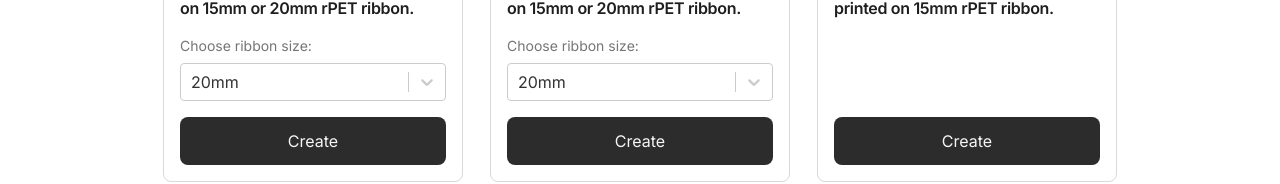
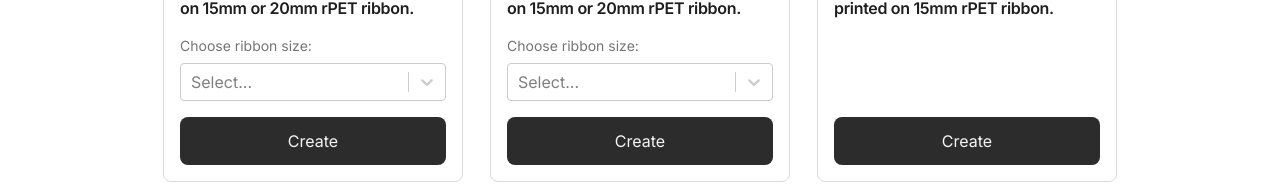
Before and after one commit to zlatimirCS/lanyard-starter-next, a Next.js app: page / in a window 1280 px wide. Shown: the part 695-879 px from the top of the page. Built offline with nearby package versions, Linux system fonts and the light colour scheme.

Commit message:
add to and read from cookies stored in browser

```diff
--- a/components/pages/homePageComponent.tsx
+++ b/components/pages/homePageComponent.tsx
@@ -1,4 +1,5 @@
 "use client";
+import React, { useEffect } from "react";
 import ChooseProduct from "../builder/chooseProduct";
 import dynamic from "next/dynamic";
 import { useUIStore } from "@/store/uiStore";
@@ -19,6 +20,25 @@ const Proof = dynamic(() => import("../builder/proof"), { ssr: false });
 
 function HomePageComponent() {
   const currentStep = useUIStore((state) => state.currentStep);
+  const settings = useUIStore((state) => state.settings);
+  const loadSettingsFromCookies = useUIStore((s) => s.loadSettingsFromCookies);
+
+  // Load settings from cookies on mount
+  useEffect(() => {
+    loadSettingsFromCookies();
+  }, []);
+
+  // Save settings to cookies whenever they change
+  useEffect(() => {
+    console.log("settings in useEffect:", settings);
+    const saveSettingsToCookies = (settingsToSave: typeof settings) => {
+      document.cookie = `productSettings=${encodeURIComponent(
+        JSON.stringify(settingsToSave)
+      )}; path=/; max-age=${60 * 60 * 24 * 30}`; // Expires in 30 days
+    };
+
+    saveSettingsToCookies(settings);
+  }, [settings]);
   const routeSteps = () => {
     switch (currentStep) {
       case 0:
--- a/store/uiStore.ts
+++ b/store/uiStore.ts
@@ -18,17 +18,34 @@ interface UIStore {
   setCurrentStep: (step: number) => void;
   settings: Settings;
   setRibbonSize: (productId: keyof Settings, size: string) => void;
+  loadSettingsFromCookies: () => void;
+}
+
+// read default settings from cookies function
+function getDefaultSettingsFromCookies(): Settings | null {
+  const match = document.cookie.match(
+    new RegExp("(^| )productSettings=([^;]+)")
+  );
+  if (match) {
+    try {
+      console.log("Cookie found:", match[2]);
+      return JSON.parse(decodeURIComponent(match[2]));
+    } catch {
+      return null;
+    }
+  }
+  return null;
 }
 
 const defaultSettings = {
   lanyard: {
-    ribbonSize: "20mm",
+    ribbonSize: "",
   },
   dangle: {
-    ribbonSize: "20mm",
+    ribbonSize: "",
   },
   wristband: {
-    ribbonSize: "15mm",
+    ribbonSize: "",
   },
 };
 
@@ -45,4 +62,12 @@ export const useUIStore = create<UIStore>((set) => ({
         state.settings[productId].ribbonSize = size;
       })
     ),
+  loadSettingsFromCookies: () => {
+    if (typeof document !== "undefined") {
+      const cookieSettings = getDefaultSettingsFromCookies();
+      if (cookieSettings) {
+        set({ settings: cookieSettings });
+      }
+    }
+  },
 }));
```
